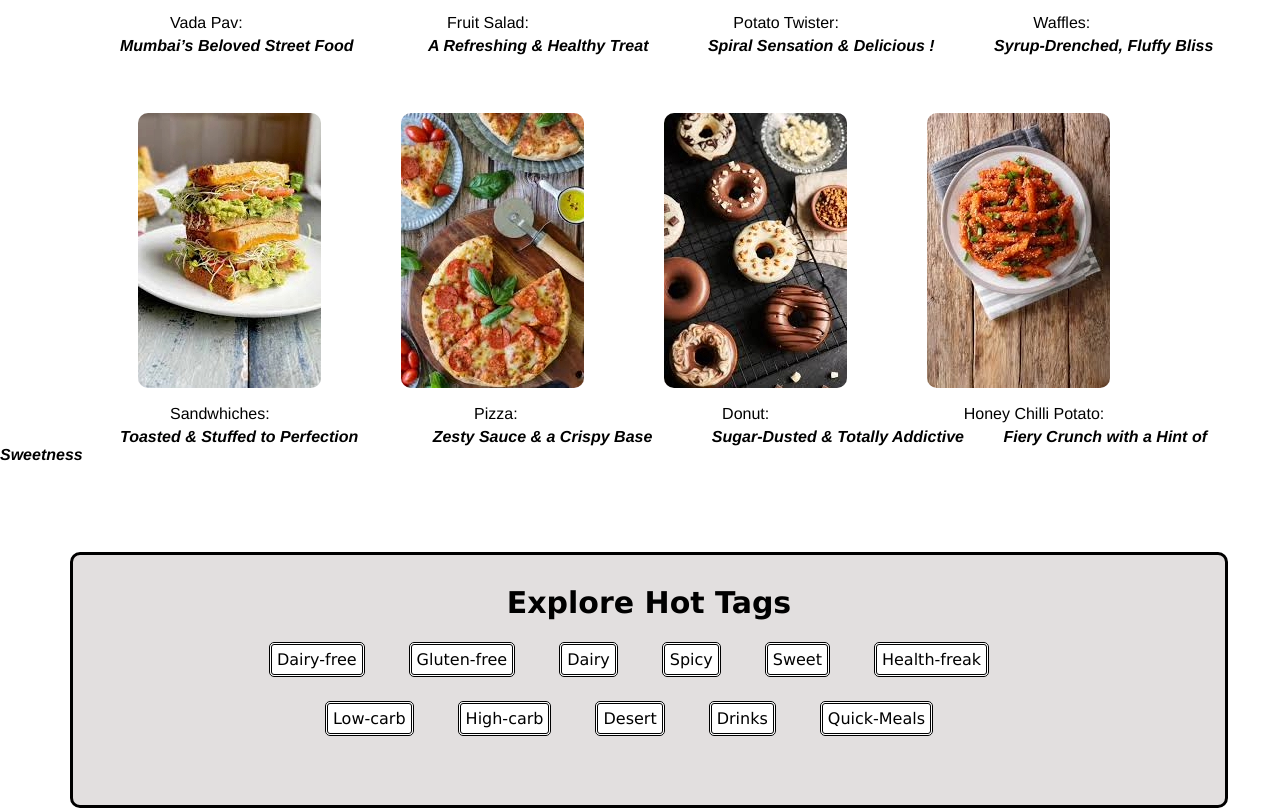
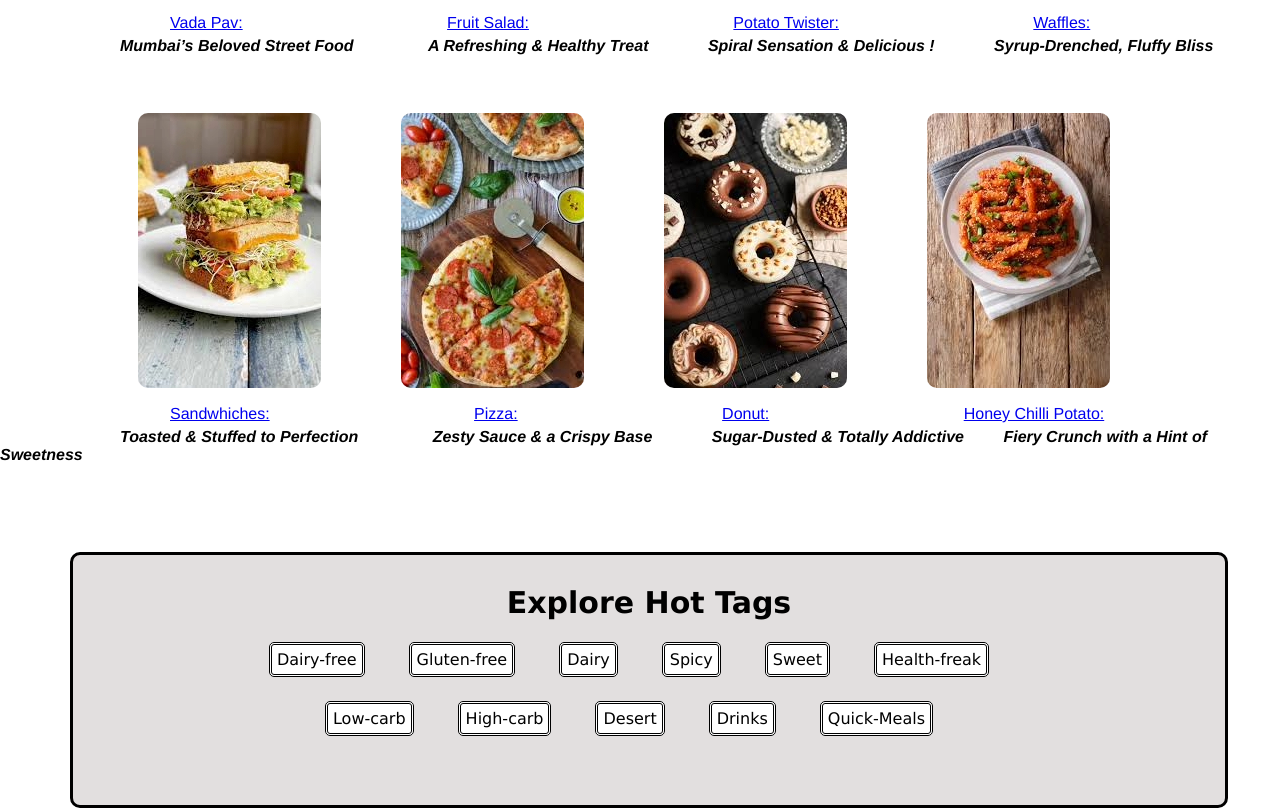
Before and after one commit to Shreya-007m/FlavourHunt, a plain HTML site: page index.html in a window 1280 px wide. Shown: the part 1598-2409 px from the top of the page. Drawn offline with Linux system fonts and the light colour scheme.

Commit message:
Add files via upload

```diff
--- a/index.html
+++ b/index.html
@@ -36,10 +36,10 @@ to elevate your meals....
 <img src="waffle.jpg" alt="waffles">
 </div>
 <div id="names1">
-<span id="s5">Vada Pav:</span>
-<span id="s6">Fruit Salad:</span>
-<span id="s7">Potato Twister:</span>
-<span id="s8">Waffles:</span>
+<span id="s5"><a href="https://shorturl.at/J9NyQ">Vada Pav:</a></span>
+<span id="s6"><a href="https://shorturl.at/rmhbD">Fruit Salad:</a></span>
+<span id="s7"><a href="https://shorturl.at/5Cip5">Potato Twister:</a></span>
+<span id="s8"><a href="https://shorturl.at/I9Dxz">Waffles:</a></span>
 </div>
 <div id="desc">
 <span id="s9">
@@ -62,10 +62,10 @@ Syrup-Drenched, Fluffy Bliss
     <img src="honeychilli.jpg" alt="honey chilli patato">
 </div>
 <div id="names2">
-    <span id="s5">Sandwhiches:</span>
-    <span id="s6">Pizza:</span>
-    <span id="s7">Donut:</span>
-    <span id="s8">Honey Chilli Potato:</span>
+    <span id="s5"><a href="https://shorturl.at/qvtQn">Sandwhiches:</a></span>
+    <span id="s6"><a href="https://tinyurl.com/3jyrbum8">Pizza:</a></span>
+    <span id="s7"><a href="https://tinyurl.com/3khrx3bh">Donut:</a></span>
+    <span id="s8"><a href="https://tinyurl.com/3s4b78vk">Honey Chilli Potato:</a></span>
 </div>
 <div id="desc1">
     <span id="s13">
```
